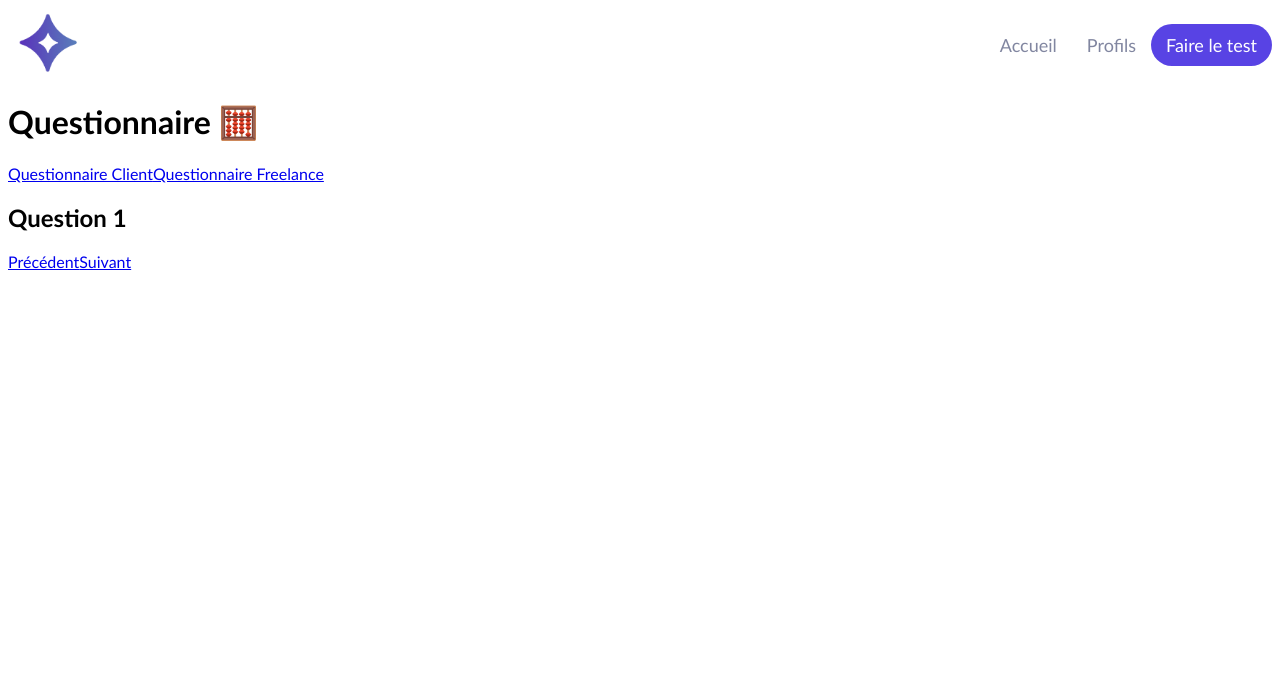
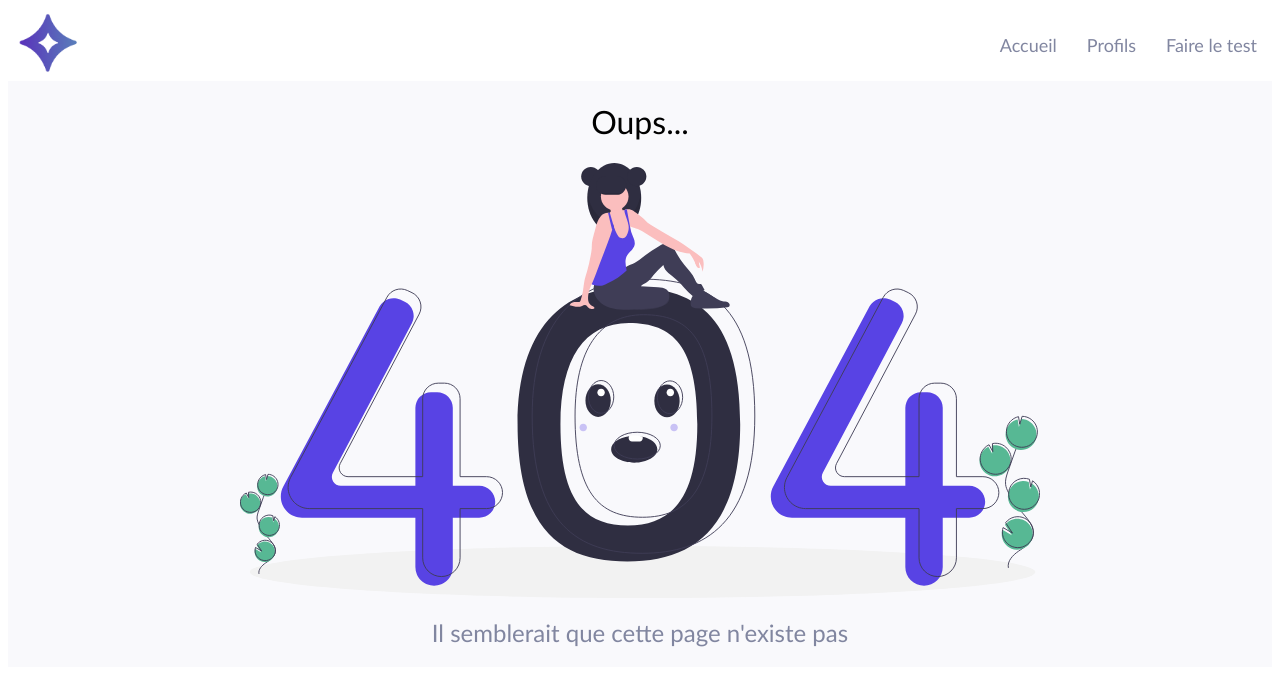
Before and after one commit to benko45/shiny-agency, a React (Create React App) app: page /survey/1 in a window 1280 px wide. Shown: the top 686 px of the page. Built offline with nearby package versions, Linux system fonts and the light colour scheme.

Commit message:
les outlets fonctionnent

```diff
--- a/src/components/Header/index.jsx
+++ b/src/components/Header/index.jsx
@@ -26,7 +26,8 @@ function Header() {
             <div>
                 <StyledLink to="/">Accueil</StyledLink>
                 <StyledLink to="/freelances">Profils</StyledLink>
-                <StyledLink to="/survey/1" $isFullLink>
+                {/* <StyledLink to="/survey/1" $isFullLink> */}
+                <StyledLink to="/survey">
                     Faire le test
                  </StyledLink>
             </div>
--- a/src/index.jsx
+++ b/src/index.jsx
@@ -10,8 +10,8 @@ import Freelances from './pages/Freelances/index.jsx'
 
 import Header from './components/Header/index.jsx'
 import Error from './components/Error/index.jsx'
-import ClientForm from './components/ClientForm'
-import FreelanceForm from './components/FreelanceForm'
+import ClientForm from './components/ClientForm/index.jsx'
+import FreelanceForm from './components/FreelanceForm/index.jsx'
 
 const GlobalStyle = createGlobalStyle`
     div {
@@ -25,10 +25,11 @@ ReactDOM.render(
         <Header />
         <Routes>
             <Route path="/" element={<Home />} />
-            <Route path="/survey/:questionNumber" element={<Survey />} />
+            {/* <Route path="/survey/:questionNumber" element={<Survey />} /> */}
+            <Route path="/survey" element={<Survey />} />
               { /* Nous imbriquons nos composants dans survey */}
-              <Route path="client" element={<ClientForm />} />
-              <Route path="freelance" element={<FreelanceForm />} />
+              <Route path="/survey/client" element={<ClientForm />} />
+              <Route path="/survey/freelance" element={<FreelanceForm />} />
             <Route path="/results" element={<Results />} />
             <Route path="/freelances" element={<Freelances />} />
             <Route path="*" element={<Error />} />
--- a/src/pages/Home/index.jsx
+++ b/src/pages/Home/index.jsx
@@ -46,7 +46,8 @@ function Home() {
             Repérez vos besoins, on s’occupe du reste, avec les meilleurs
             talents
           </StyledTitle>
-          <StyledLink to="/survey/1" $isFullLink>
+          {/* <StyledLink to="/survey/1" $isFullLink> */}
+          <StyledLink to="/survey">
             Faire le test
           </StyledLink>
         </LeftCol>
--- a/src/pages/Survey/index.jsx
+++ b/src/pages/Survey/index.jsx
@@ -1,24 +1,24 @@
-import { useParams } from 'react-router-dom'
+// import { useParams } from 'react-router-dom'
 import { Outlet, Link } from 'react-router-dom'
 
 function Survey() {
-  const { questionNumber } = useParams()
-  const questionNumberInt = parseInt(questionNumber)
-  const prevQuestionNumber = questionNumberInt === 1 ? 1 : questionNumberInt - 1
-  const nextQuestionNumber = questionNumberInt + 1
+//   const { questionNumber } = useParams()
+//   const questionNumberInt = parseInt(questionNumber)
+//   const prevQuestionNumber = questionNumberInt === 1 ? 1 : questionNumberInt - 1
+//   const nextQuestionNumber = questionNumberInt + 1
   return (
     <div>
       <h1>Questionnaire 🧮</h1>
         <Link to="client">Questionnaire Client</Link>
         <Link to="freelance">Questionnaire Freelance</Link>
-      <Outlet />
-      <h2>Question {questionNumber}</h2>
+        <Outlet />
+      {/* <h2>Question {questionNumber}</h2>
         <Link to={`/survey/${prevQuestionNumber}`}>Précédent</Link>
         {questionNumberInt === 10 ? (
             <Link to="/results">Résultats</Link>
         ) : (
             <Link to={`/survey/${nextQuestionNumber}`}>Suivant</Link>
-        )}
+        )} */}
     </div>
   )
 }
```
